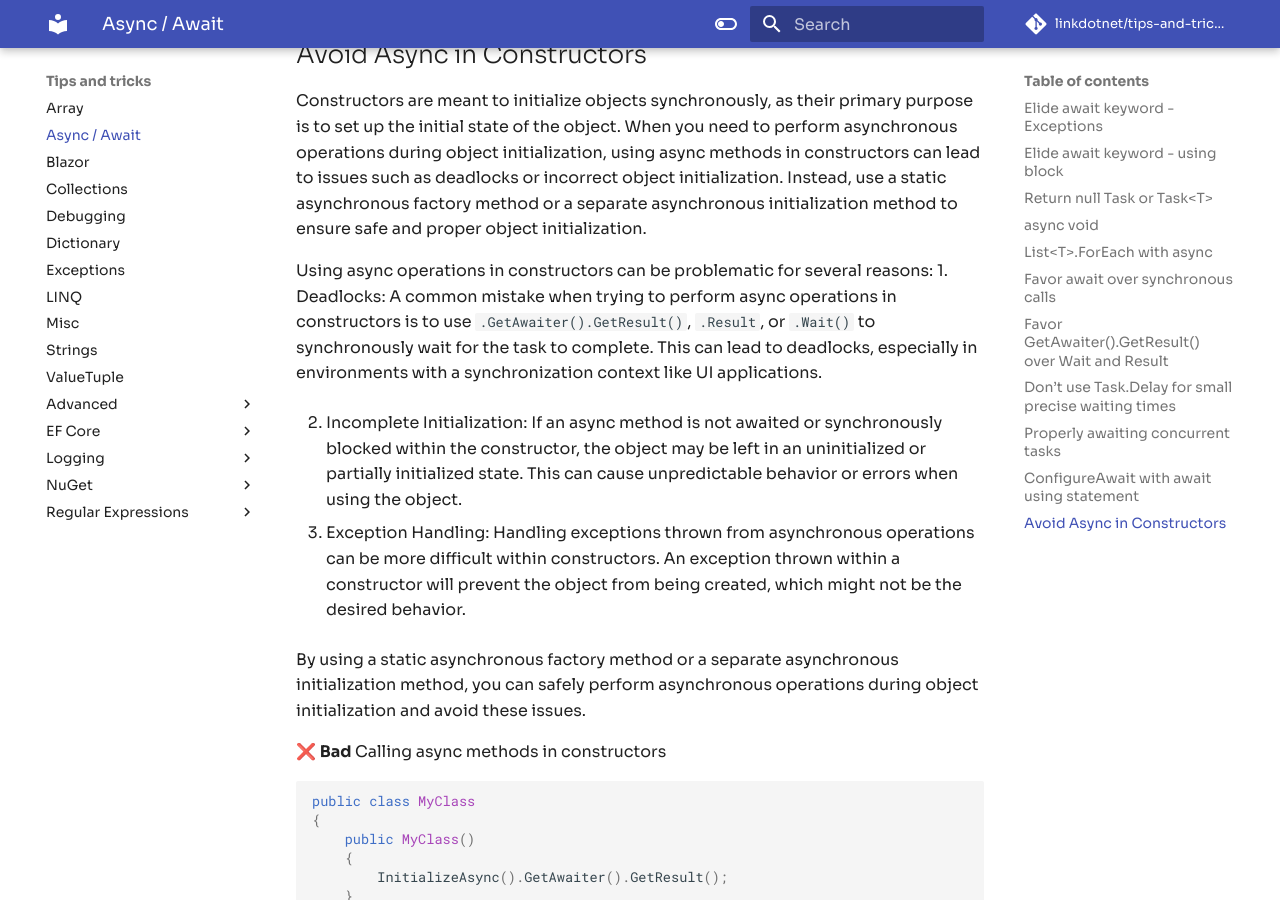
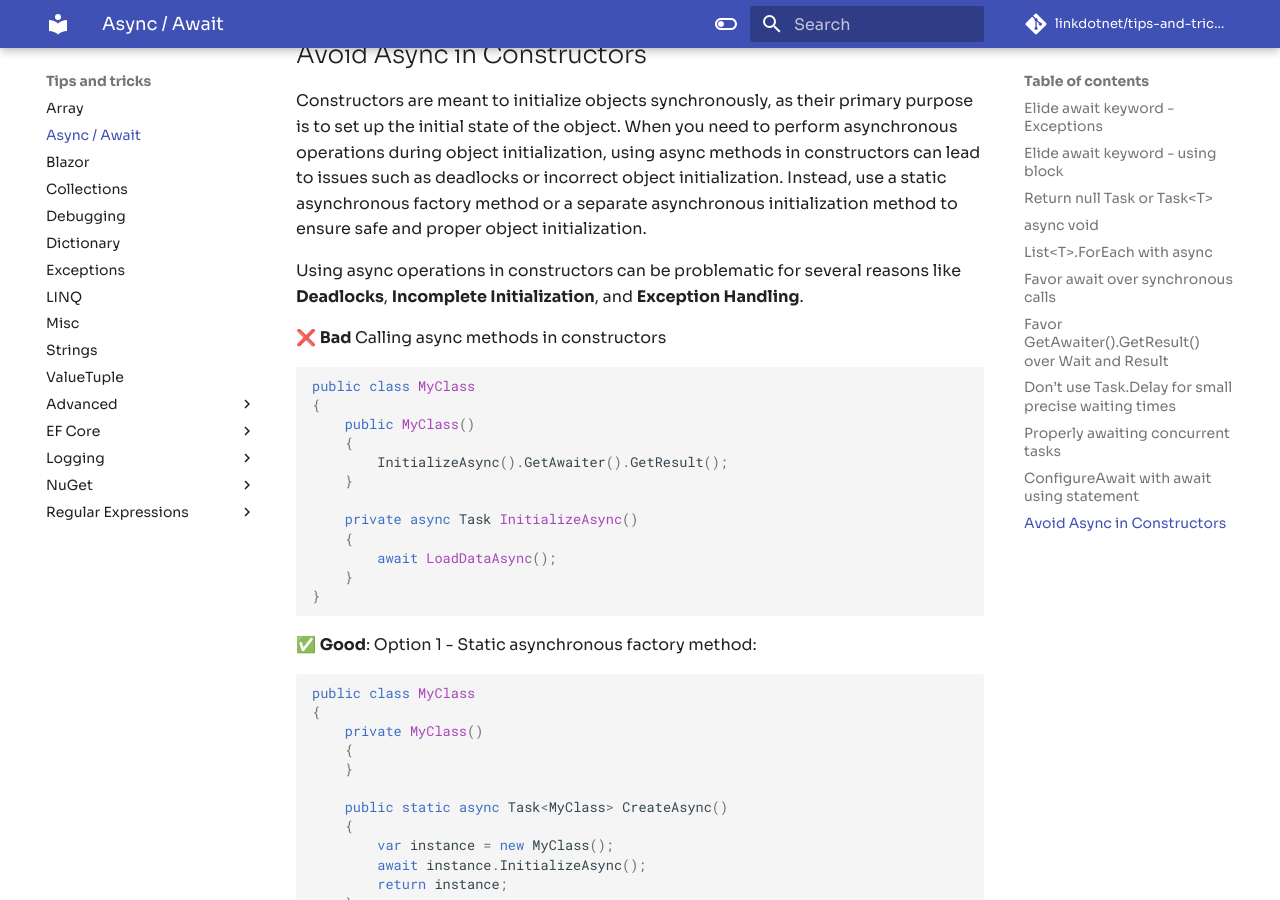
Before and after one commit to linkdotnet/tips-and-tricks, an MkDocs documentation site: the page built from docs/async_await.md, in a window 1280 px wide and 900 px high, scrolled down 6950 px. Built offline with MkDocs 1.6.1 and Material for MkDocs 9.7.7, drawn with Linux system fonts in a browser that asks for light colours; comment, search, counter and statistics services are not loaded.

Commit message:
Shortened tip

```diff
--- a/docs/async_await.md
+++ b/docs/async_await.md
@@ -294,14 +294,7 @@ await using var _ = blogDbContext.ConfigureAwait(false);
 ## Avoid Async in Constructors
 Constructors are meant to initialize objects synchronously, as their primary purpose is to set up the initial state of the object. When you need to perform asynchronous operations during object initialization, using async methods in constructors can lead to issues such as deadlocks or incorrect object initialization. Instead, use a static asynchronous factory method or a separate asynchronous initialization method to ensure safe and proper object initialization.
 
-Using async operations in constructors can be problematic for several reasons:
-1. Deadlocks: A common mistake when trying to perform async operations in constructors is to use `.GetAwaiter().GetResult()`, `.Result`, or `.Wait()` to synchronously wait for the task to complete. This can lead to deadlocks, especially in environments with a synchronization context like UI applications.
-
-2. Incomplete Initialization: If an async method is not awaited or synchronously blocked within the constructor, the object may be left in an uninitialized or partially initialized state. This can cause unpredictable behavior or errors when using the object.
-
-3. Exception Handling: Handling exceptions thrown from asynchronous operations can be more difficult within constructors. An exception thrown within a constructor will prevent the object from being created, which might not be the desired behavior.
-
-By using a static asynchronous factory method or a separate asynchronous initialization method, you can safely perform asynchronous operations during object initialization and avoid these issues.
+Using async operations in constructors can be problematic for several reasons like **Deadlocks**, **Incomplete Initialization**, and **Exception Handling**.
 
 ❌ **Bad** Calling async methods in constructors
 
```
